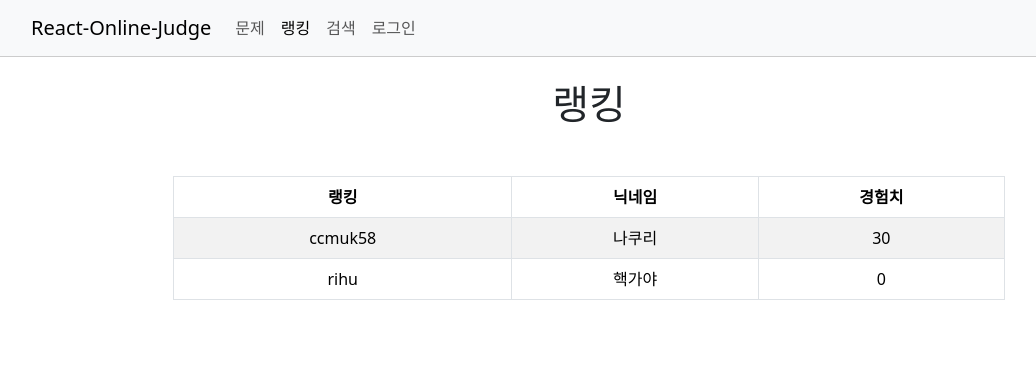
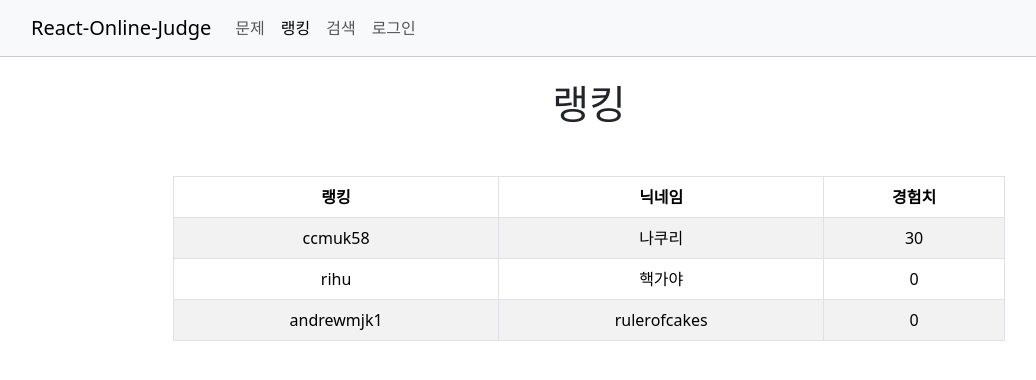
Before and after one commit to ccmuk58/2023_2_Script, a React (Create React App) app in the folder react-online-judge/: page /ranking in a window 1280 px wide. Shown: the top 380 px of the page, without its empty margins (51-1087 px from the left). Built offline with nearby package versions, Linux system fonts and the light colour scheme.

Commit message:
Add: User Data

```diff
--- a/react-online-judge/src/data/userData.js
+++ b/react-online-judge/src/data/userData.js
@@ -24,5 +24,21 @@ const userData = {
 			'5' : false,
 		}],
 	}
+	,
+	'andrewmjk1':
+	{
+		userId: 'andrewmjk1',
+		nickname: 'rulerofcakes',
+		password: '0000',
+		email: 'andrewmjk@naver.com',
+		exp : 0,
+		solved : [{
+			'1' : true,
+			'2' : false,
+			'3' : false,
+			'4' : true,
+			'5' : false,
+		}],
+	}
 };
 export default userData;
```
Also changed, not shown: react-online-judge/public/img/andrewmjk1.png (added).
